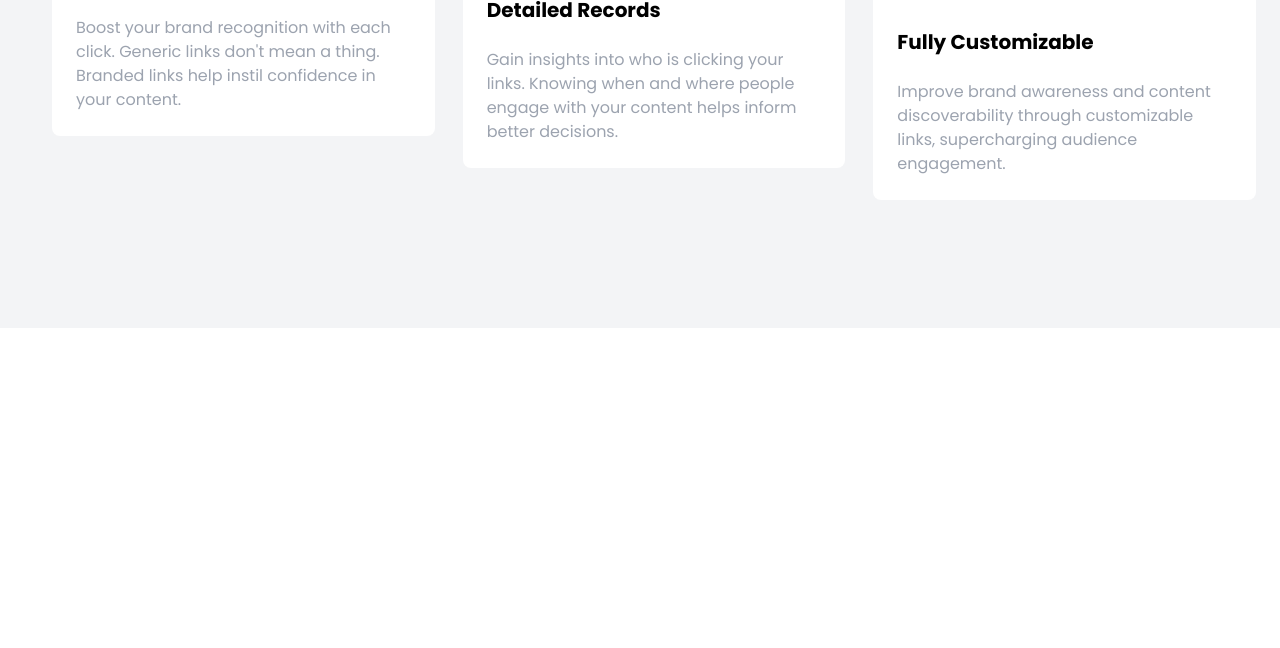
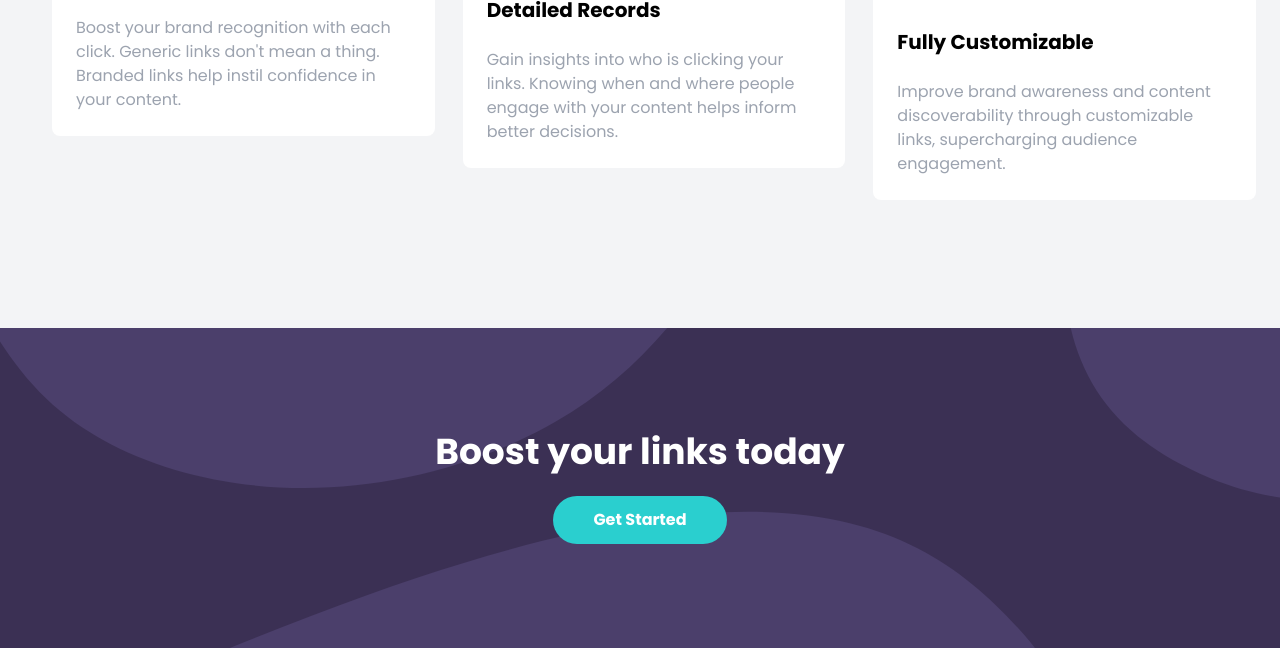
Before and after one commit to btsmith1212/shortly-website, a website: page index.html in a window 1280 px wide. Shown: the part 1592-2240 px from the top of the page. Before the commit the page ends 1920 px from the top, so only its background shows below. Drawn offline with Linux system fonts and the light colour scheme.

Commit message:
added cta section and custom css

```diff
--- a/index.html
+++ b/index.html
@@ -200,5 +200,17 @@
             </div>
         </div>
     </section>
+    <!--cta section-->
+    <section id="cta" class="py-24 bg-darkViolet">
+        <div class="flex flex-col p-2 space-y-6">
+            <h5 class="mx-auto space-y-10 text-4xl font-bold text-center text-white">
+                Boost your links today
+            </h5>
+            <button class="px-10 py-5 mx-auto text-2xl font-bold text-white rounded-full bg-cyan hover:bg-cyanLight md:text-base md:py-3 focus:outline-none">
+                Get Started
+            </button>
+        </div>
+    </section>
+
 </body>
 </html>
--- a/input.css
+++ b/input.css
@@ -1,3 +1,9 @@
 @tailwind base;
 @tailwind components;
 @tailwind utilities;
+
+#cta {
+    background-image: url('../images/bg-boost-desktop.svg');
+    background-repeat: no-repeat;
+    background-size: cover;
+}
```
Also changed, not shown: css/style.css.
